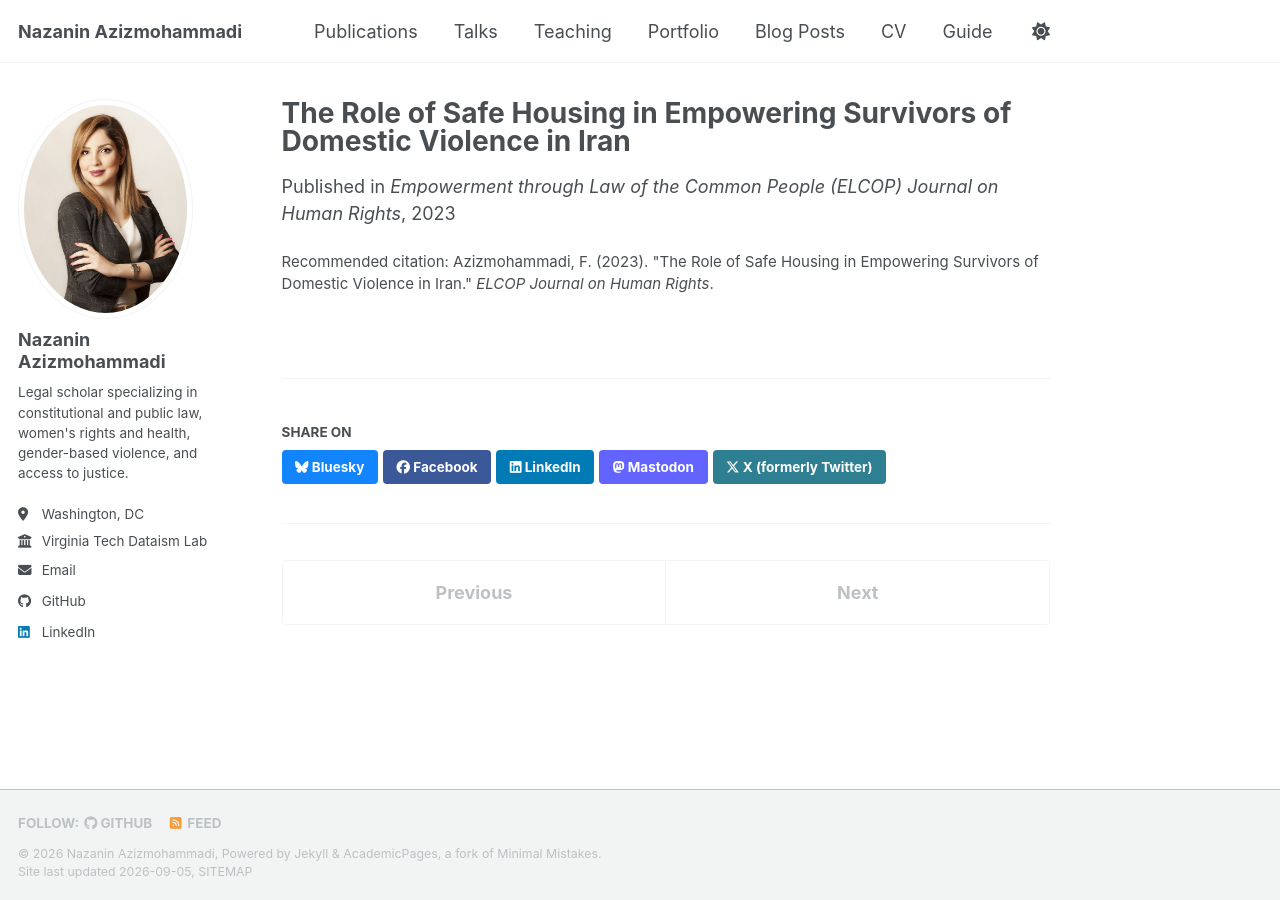
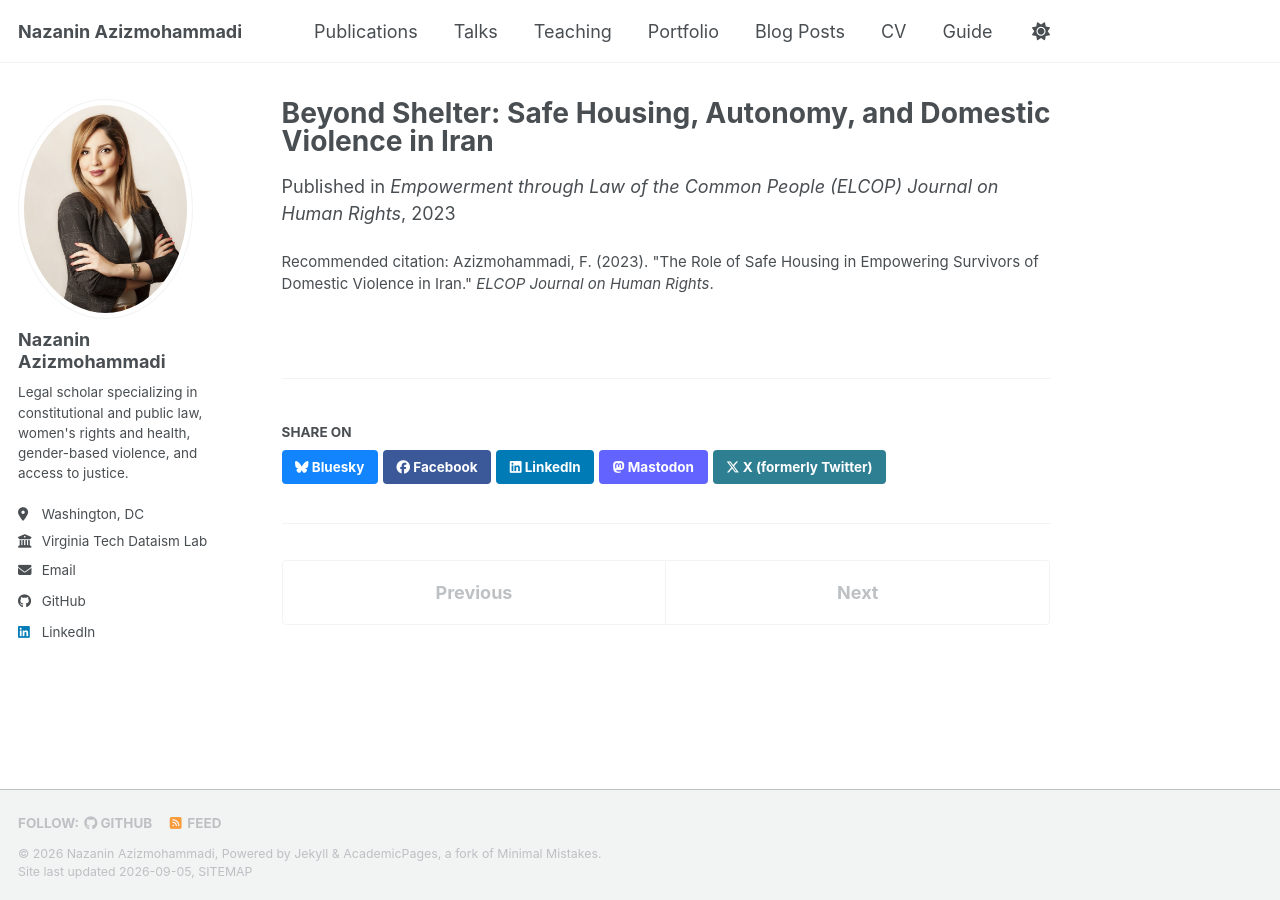
Before and after one commit to nazaninazizmohammadi/nazaninazizmohammadi.github.io, a Jekyll site: the page built from _publications/2009-10-01-paper-title-number-1.md, in a window 1280 px wide. Built offline with Jekyll 4.4.1, drawn with Linux system fonts in a browser that asks for light colours; a style sheet for code colours, icons or effects is not loaded.

Commit message:
Update 2009-10-01-paper-title-number-1.md

```diff
--- a/_publications/2009-10-01-paper-title-number-1.md
+++ b/_publications/2009-10-01-paper-title-number-1.md
@@ -1,5 +1,5 @@
 ---
-title: "The Role of Safe Housing in Empowering Survivors of Domestic Violence in Iran"
+title: "Beyond Shelter: Safe Housing, Autonomy, and Domestic Violence in Iran"
 collection: publications
 permalink: /publication/2023-01-01-safe-housing-domestic-violence-iran
 date: 2023-01-01
```
